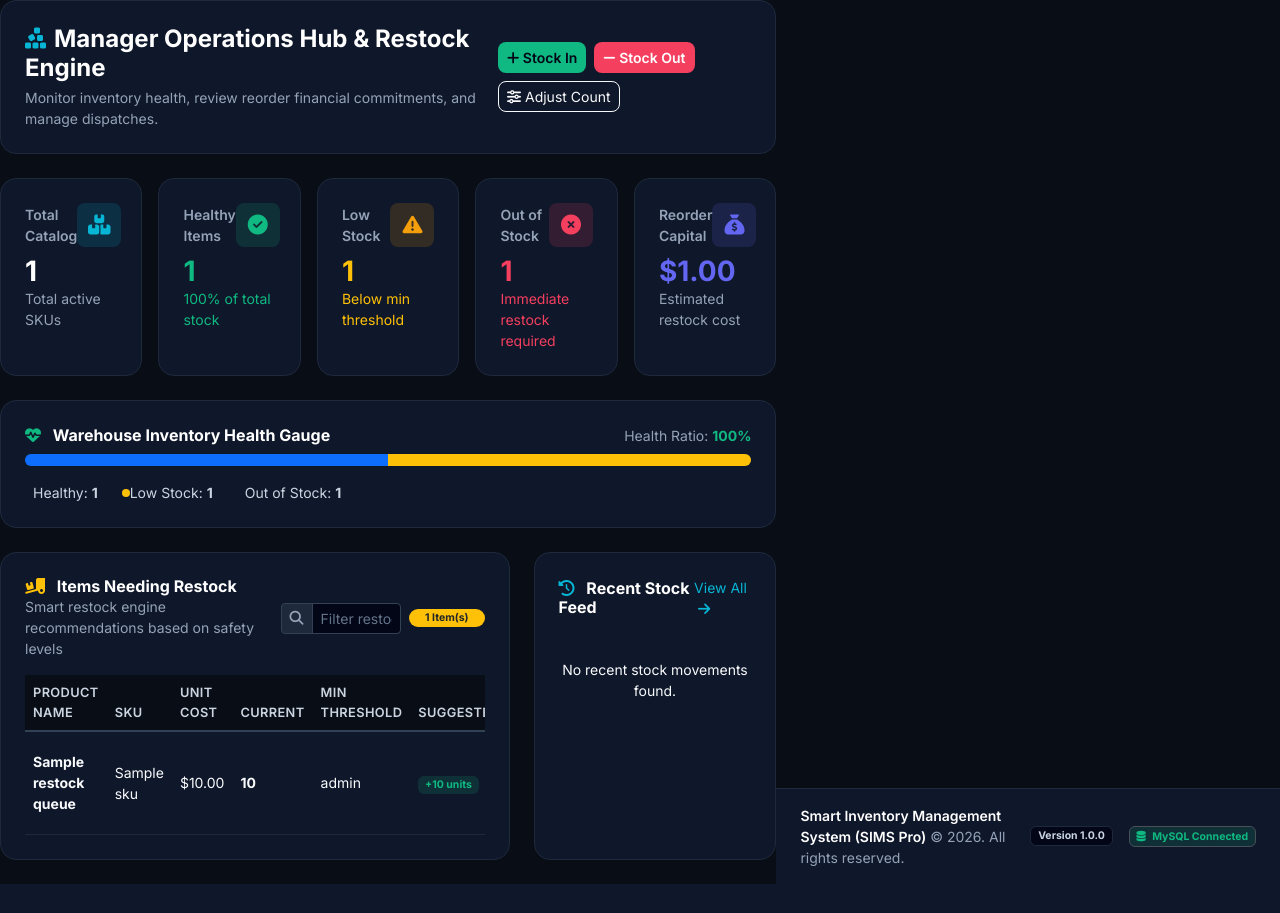
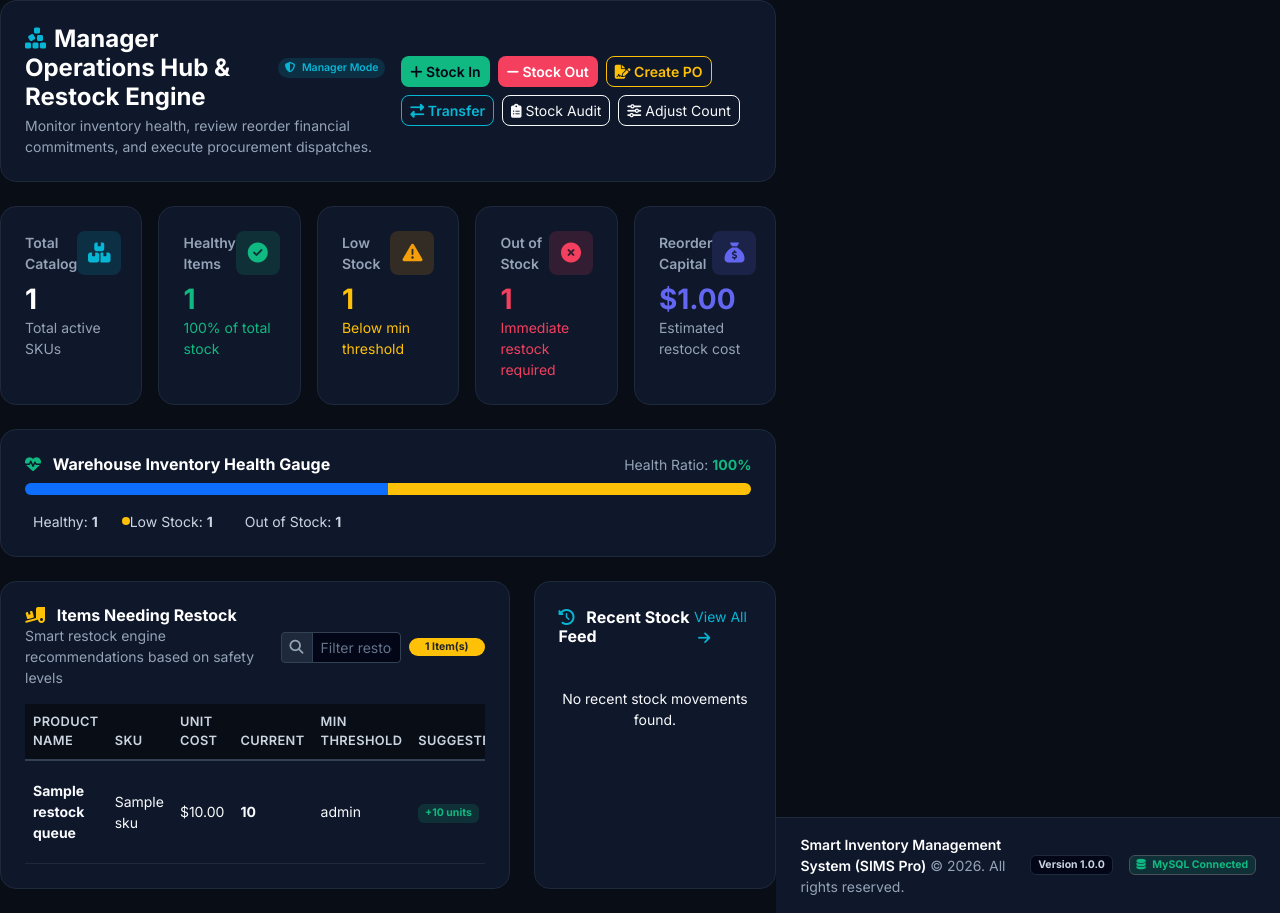
Before and after one commit to jayandisemini/inventory-management-system, a PHP site: template app/Views/dashboard/manager.php in a window 1280 px wide. Before the commit the page ends 884 px from the top, so only its background shows below. Run offline with PHP 8.4, Linux system fonts and the light colour scheme; the template is opened without the code that fills it: most values are stand-ins (such as "Sample title", 1, 10 or a date in 2020); some libraries are stand-ins or nearby versions.

Commit message:
feat(manager-dashboard): add operational action toolbar

```diff
--- a/app/Views/dashboard/manager.php
+++ b/app/Views/dashboard/manager.php
@@ -15,17 +15,29 @@ $outPct = min(100 - ($healthyPct + $lowPct), round(($outCount / $totalProds) * 1
     <!-- Manager Header -->
     <div class="d-flex flex-column flex-md-row justify-content-between align-items-md-center mb-4 gap-3 bg-slate-900 p-4 rounded-4 border border-slate-800">
         <div>
-            <h4 class="fw-bold text-white mb-1">
-                <i class="fas fa-cubes-stacked text-cyan me-2"></i>Manager Operations Hub & Restock Engine
-            </h4>
-            <p class="text-slate-400 fs-7 mb-0">Monitor inventory health, review reorder financial commitments, and manage dispatches.</p>
+            <div class="d-flex align-items-center gap-2">
+                <h4 class="fw-bold text-white mb-0">
+                    <i class="fas fa-cubes-stacked text-cyan me-2"></i>Manager Operations Hub & Restock Engine
+                </h4>
+                <span class="badge bg-cyan-subtle text-cyan rounded-pill px-2.5 py-1 fs-8 fw-semibold"><i class="fas fa-shield-halved me-1"></i> Manager Mode</span>
+            </div>
+            <p class="text-slate-400 fs-7 mb-0 mt-1">Monitor inventory health, review reorder financial commitments, and execute procurement dispatches.</p>
         </div>
         <div class="d-flex align-items-center gap-2 flex-wrap">
-            <a href="/inventory/stock-in" class="btn btn-emerald btn-sm rounded-3">
+            <a href="/inventory/stock-in" class="btn btn-emerald btn-sm rounded-3 fw-semibold">
                 <i class="fas fa-plus me-1.5"></i> Stock In
             </a>
-            <a href="/inventory/stock-out" class="btn btn-rose btn-sm rounded-3">
+            <a href="/inventory/stock-out" class="btn btn-rose btn-sm rounded-3 fw-semibold">
                 <i class="fas fa-minus me-1.5"></i> Stock Out
+            </a>
+            <a href="/purchase-orders/create" class="btn btn-outline-warning btn-sm rounded-3 fw-semibold">
+                <i class="fas fa-file-signature me-1.5"></i> Create PO
+            </a>
+            <a href="/transfers" class="btn btn-outline-cyan btn-sm rounded-3 fw-semibold">
+                <i class="fas fa-right-left me-1.5"></i> Transfer
+            </a>
+            <a href="/stock-takes" class="btn btn-outline-light btn-sm rounded-3">
+                <i class="fas fa-clipboard-list me-1.5"></i> Stock Audit
             </a>
             <a href="/inventory/adjust" class="btn btn-outline-light btn-sm rounded-3">
                 <i class="fas fa-sliders me-1.5"></i> Adjust Count
```
